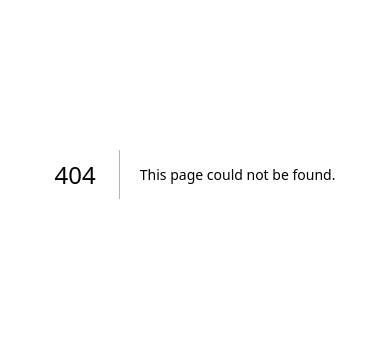
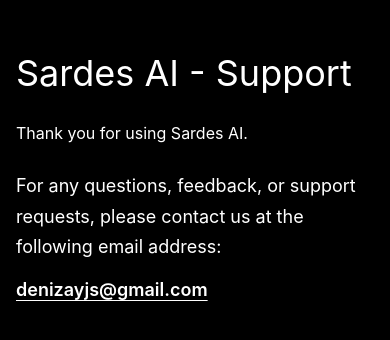
Before and after one commit to denizayjs/appversal-landing, a Next.js app: page /sardes-ai/support in a window 390 px wide. Before the commit this address had no page. Shown: the part 248-588 px from the top of the page. Built offline with nearby package versions, Linux system fonts and the light colour scheme.

Commit message:
feat: add support page for Sardes AI with contact information and responsive design

```diff
--- /dev/null
+++ b/app/sardes-ai/support/page.tsx
@@ -0,0 +1,53 @@
+export default function SardesAISupport() {
+  return (
+    <div
+      style={{
+        minHeight: '100vh',
+        width: '100%',
+        display: 'flex',
+        alignItems: 'center',
+        justifyContent: 'center',
+        backgroundColor: '#000',
+        color: '#fff',
+        fontFamily:
+          'Inter, system-ui, -apple-system, BlinkMacSystemFont, sans-serif',
+        padding: '48px 16px',
+      }}
+    >
+      <article
+        style={{
+          maxWidth: 680,
+          width: '100%',
+          display: 'flex',
+          flexDirection: 'column',
+          gap: 24,
+          lineHeight: 1.7,
+        }}
+      >
+        <header style={{ display: 'flex', flexDirection: 'column', gap: 16 }}>
+          <h1 style={{ fontSize: 36, margin: 0 }}>Sardes AI - Support</h1>
+          <p style={{ margin: 0 }}>Thank you for using Sardes AI.</p>
+        </header>
+        <section
+          style={{ display: 'flex', flexDirection: 'column', gap: 12, fontSize: 18 }}
+        >
+          <p style={{ margin: 0 }}>
+            For any questions, feedback, or support requests, please contact us
+            at the following email address:
+          </p>
+          <a
+            href='mailto:denizayjs@gmail.com'
+            style={{
+              color: '#fff',
+              fontWeight: 600,
+              textDecoration: 'underline',
+              textUnderlineOffset: 4,
+            }}
+          >
+            denizayjs@gmail.com
+          </a>
+        </section>
+      </article>
+    </div>
+  );
+}
```
